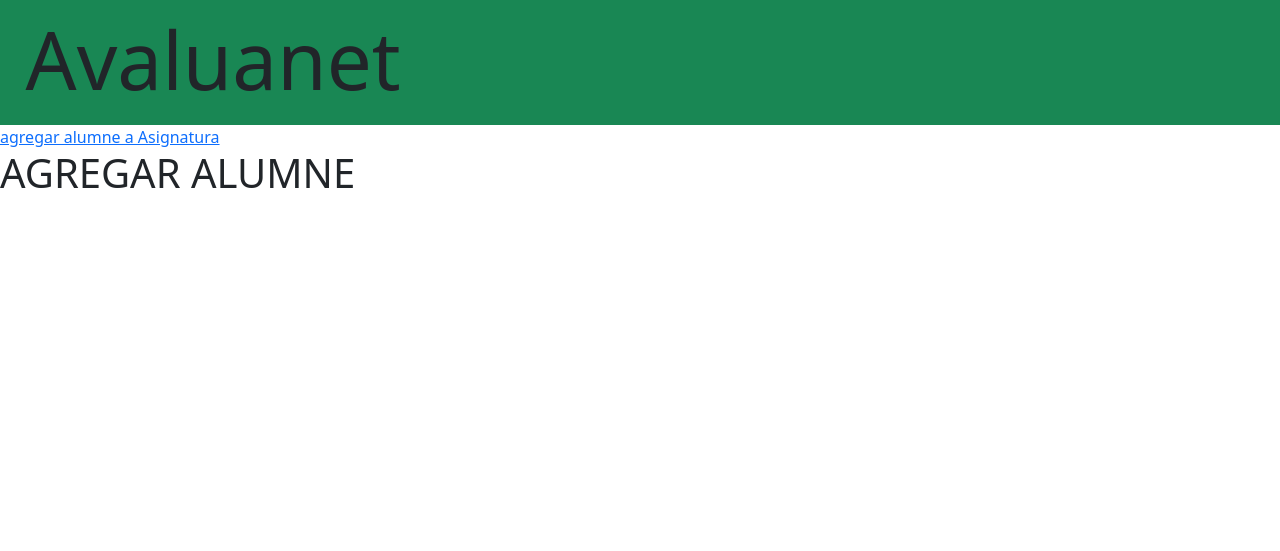
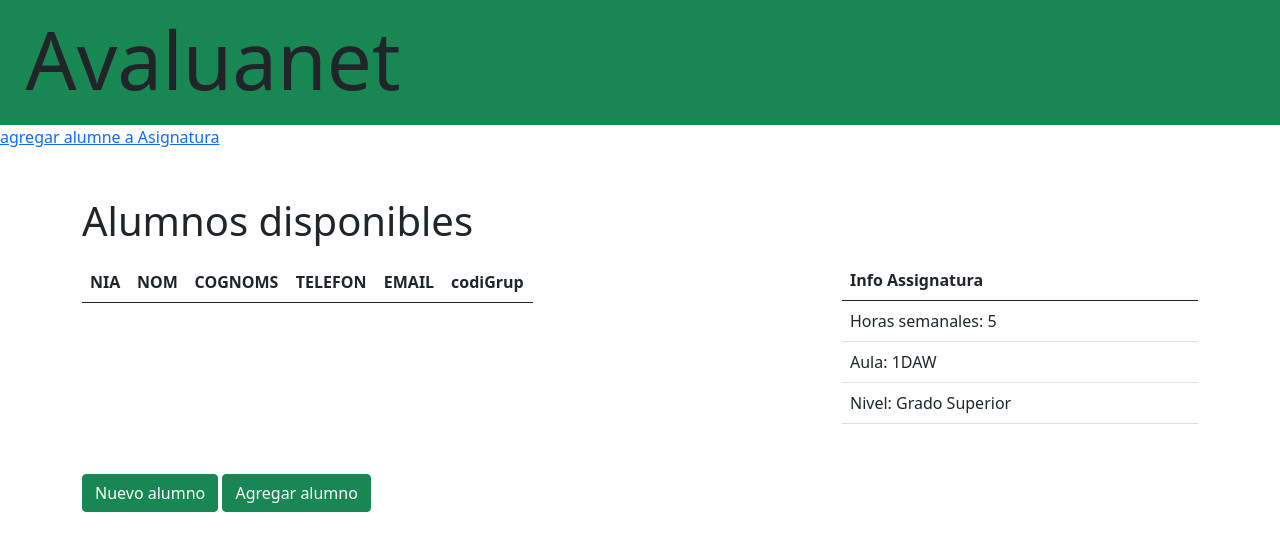
Before and after one commit to 1DAWSIMARRO/avaluanet, a PHP site: the page made by index.php in a window 1280 px wide. Shown: the top 551 px of the page. Run offline with PHP 8.4, Linux system fonts and the light colour scheme; lists and menus that the app fills with data are empty.

Commit message:
Vista agregar alumne

```diff
--- a/modules/Asignatura/view/AlumneAgregar.php
+++ b/modules/Asignatura/view/AlumneAgregar.php
@@ -1,3 +1,59 @@
-<?php
-echo "<h1>AGREGAR ALUMNE</h1>";
-?>
+<div class="container mt-5">
+
+    <h1>Alumnos disponibles</h1>
+<div class="row justify-content-between">
+<div class="col-5">
+<table class="table" style="margin-top: 2%;">
+  <thead class="thead-dark">
+  <tr>
+    <th scope="col">NIA</th>
+    <th scope="col">NOM</th>
+    <th scope="col">COGNOMS</th>
+    <th scope="col">TELEFON</th>
+    <th scope="col">EMAIL</th>
+    <th scope="col">codiGrup</th>
+  </tr>
+  </thead>
+  <tbody>
+  <?php
+
+    // foreach ($list as $key => $value) {
+    //   echo '<tr>';
+    //   foreach ($value as $key2 => $value2) {
+    //     echo '<td>'.$value2.'</td>';
+    //   }
+
+    //   echo '<td><a class="btn btn-warning" href="index.php?module=Alumne&function=alta&NIA='.$value['NIA'].'">Edit</a></td>';
+    //   echo '<td><a class="btn btn-danger" href="index.php?module=Alumne&function=delete&NIA='.$value['NIA'].'">Delete</a></td>';
+    //   echo '</tr>';
+    // }
+  ?>
+  </tbody>
+</table>
+</div>
+<div class="col-4">
+<table class="table" style="margin-top: 2%;">
+<thead>
+    <tr>
+        <th>Info Assignatura</th>
+    </tr>
+</thead>
+    <tr>
+        <td>Horas semanales: 5</td>
+        </tr>
+        <tr>
+        <td>Aula: 1DAW</td>
+        </tr>
+        <tr>
+        <td>Nivel: Grado Superior</td>
+    </tr>
+</table>
+</div>
+</div>
+<div class="row align-items-center" style="margin-top: 3%;">
+  <div class="col-4 align-self-end">
+<a class="btn btn-success" href="index.php?module=Alumne&function=alta">Nuevo alumno</a>
+<a class="btn btn-success">Agregar alumno</a>
+</div>
+</div>
+</div>
```
